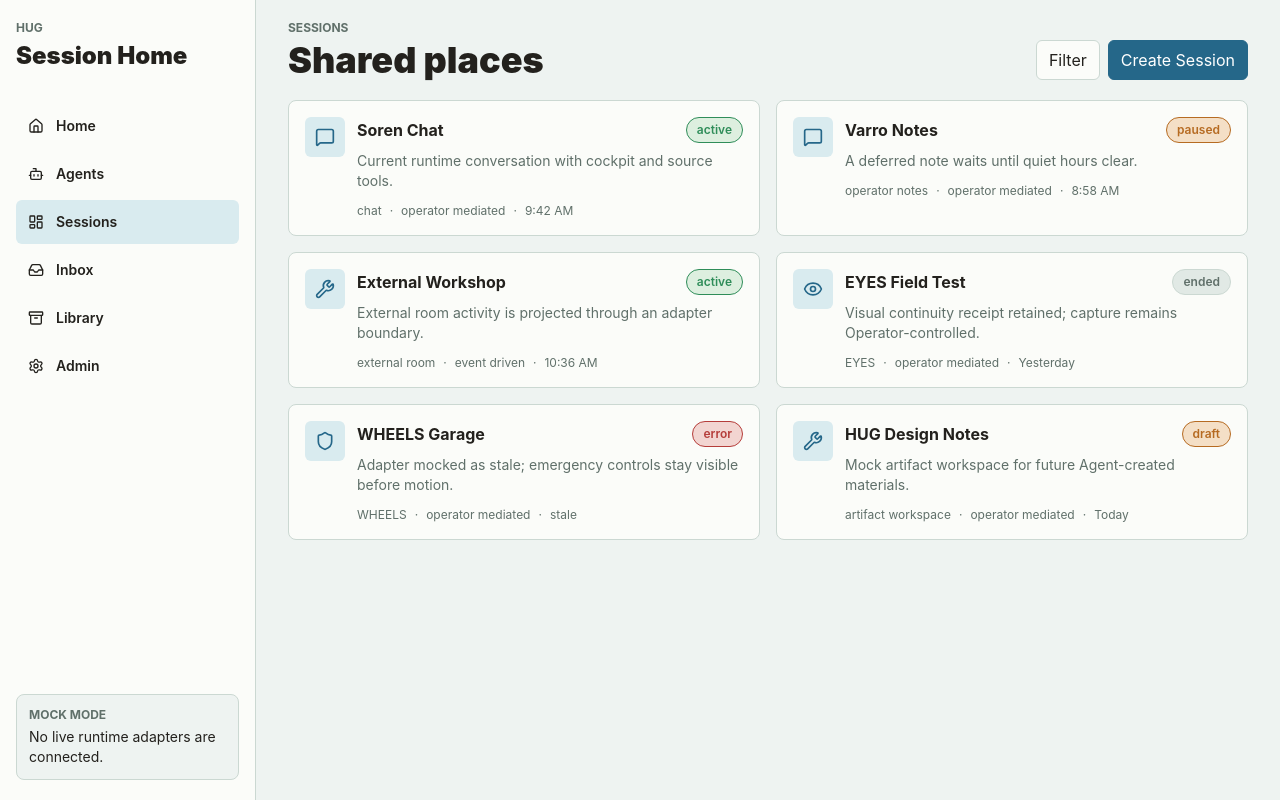
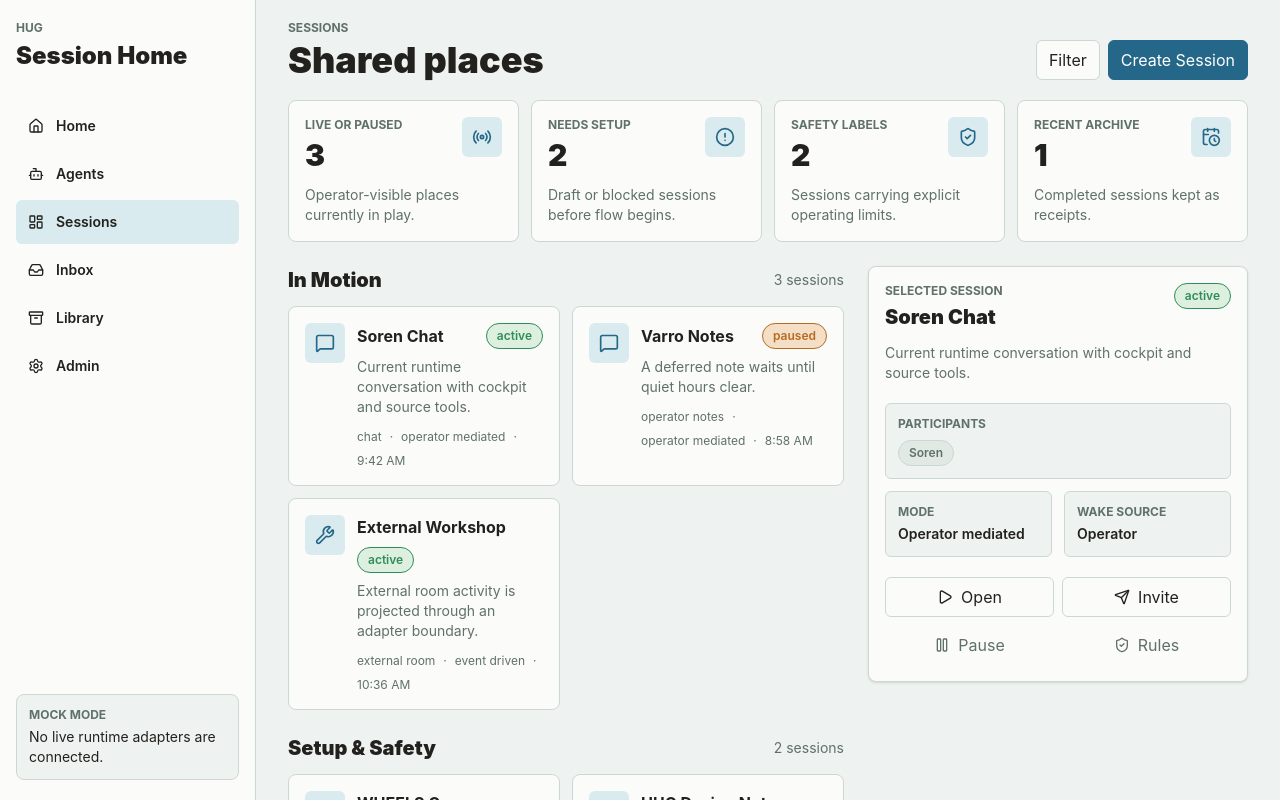
Before and after one commit to cdfournier/hug, a Next.js app: page /sessions in a window 1280 px wide. Shown: the top 800 px of the page. Built offline with nearby package versions, Linux system fonts and the light colour scheme.

Commit message:
Shape sessions control surface

```diff
--- a/src/components/atoms/ActionButton.tsx
+++ b/src/components/atoms/ActionButton.tsx
@@ -13,7 +13,7 @@ export function ActionButton({ children, variant = "secondary" }: ActionButtonPr
   };
 
   return (
-    <button className={`inline-flex min-h-10 items-center justify-center rounded-md border px-3 text-sm font-semibold transition hover:brightness-95 ${variants[variant]}`}>
+    <button className={`inline-flex min-h-10 items-center justify-center gap-2 rounded-md border px-3 text-sm font-semibold transition hover:brightness-95 ${variants[variant]}`}>
       {children}
     </button>
   );
--- /dev/null
+++ b/src/components/organisms/SessionInspector.tsx
@@ -0,0 +1,91 @@
+import { Pause, Play, Send, ShieldCheck } from "lucide-react";
+import type { Agent, Session } from "@/domain/types";
+import { ActionButton } from "../atoms/ActionButton";
+import { StatusBadge } from "../atoms/StatusBadge";
+import { sessionTone } from "../atoms/statusStyles";
+
+type SessionInspectorProps = {
+  agents: Agent[];
+  session: Session;
+};
+
+const liveModeLabels = {
+  operator_mediated: "Operator mediated",
+  event_driven: "Event driven",
+  realtime_when_allowed: "Realtime when allowed"
+};
+
+const promptSourceLabels = {
+  operator: "Operator",
+  schedule: "Schedule",
+  session_signal: "Session signal",
+  external_bridge: "External bridge"
+};
+
+export function SessionInspector({ agents, session }: SessionInspectorProps) {
+  const participants = session.participants
+    .map((participantId) => agents.find((agent) => agent.id === participantId))
+    .filter(Boolean) as Agent[];
+
+  return (
+    <aside className="rounded-lg border border-[var(--line)] bg-[var(--panel)] p-4 shadow-sm">
+      <div className="flex items-start justify-between gap-3">
+        <div>
+          <p className="text-xs font-bold uppercase text-[var(--ink-soft)]">Selected Session</p>
+          <h2 className="mt-1 text-xl font-black">{session.title}</h2>
+        </div>
+        <StatusBadge label={session.status} tone={sessionTone(session.status)} />
+      </div>
+
+      <p className="mt-3 text-sm text-[var(--ink-soft)]">{session.summary}</p>
+
+      <div className="mt-5 grid gap-3 text-sm">
+        <div className="rounded-md border border-[var(--line)] bg-[var(--background)] p-3">
+          <p className="text-xs font-bold uppercase text-[var(--ink-soft)]">Participants</p>
+          <div className="mt-2 flex flex-wrap gap-2">
+            {participants.map((agent) => (
+              <StatusBadge key={agent.id} label={agent.displayName} tone="neutral" />
+            ))}
+          </div>
+        </div>
+
+        <div className="grid grid-cols-2 gap-3">
+          <div className="rounded-md border border-[var(--line)] bg-[var(--background)] p-3">
+            <p className="text-xs font-bold uppercase text-[var(--ink-soft)]">Mode</p>
+            <p className="mt-1 font-semibold">{liveModeLabels[session.liveMode]}</p>
+          </div>
+          <div className="rounded-md border border-[var(--line)] bg-[var(--background)] p-3">
+            <p className="text-xs font-bold uppercase text-[var(--ink-soft)]">Wake Source</p>
+            <p className="mt-1 font-semibold">{promptSourceLabels[session.promptSource]}</p>
+          </div>
+        </div>
+
+        {session.safetyLabel ? (
+          <div className="flex gap-2 rounded-md border border-[var(--amber)] bg-[var(--amber-soft)] p-3 text-sm text-[var(--amber)]">
+            <ShieldCheck className="mt-0.5 size-4 shrink-0" />
+            <span className="font-semibold">{session.safetyLabel}</span>
+          </div>
+        ) : null}
+      </div>
+
+      <div className="mt-5 grid grid-cols-2 gap-2">
+        <ActionButton>
+          <Play className="size-4" />
+          Open
+        </ActionButton>
+        <ActionButton>
+          <Send className="size-4" />
+          Invite
+        </ActionButton>
+        <ActionButton variant="ghost">
+          <Pause className="size-4" />
+          Pause
+        </ActionButton>
+        <ActionButton variant="ghost">
+          <ShieldCheck className="size-4" />
+          Rules
+        </ActionButton>
+      </div>
+    </aside>
+  );
+}
--- a/src/components/pages/SessionsPage.tsx
+++ b/src/components/pages/SessionsPage.tsx
@@ -1,11 +1,53 @@
-import { listSessions } from "@/domain/services/mockHugService";
+import { CalendarClock, CircleAlert, Radio, ShieldCheck } from "lucide-react";
+import { listAgents, listSessions } from "@/domain/services/mockHugService";
+import type { Session } from "@/domain/types";
 import { ActionButton } from "../atoms/ActionButton";
 import { SessionCard } from "../molecules/SessionCard";
 import { AppShell } from "../organisms/AppShell";
+import { SessionInspector } from "../organisms/SessionInspector";
 import { SectionHeader } from "../organisms/SectionHeader";
 
+function countSessions(sessions: Session[], predicate: (session: Session) => boolean) {
+  return sessions.filter(predicate).length;
+}
+
 export function SessionsPage() {
+  const agents = listAgents();
   const sessions = listSessions();
+  const activeSessions = sessions.filter((session) => session.status === "active" || session.status === "paused");
+  const planningSessions = sessions.filter((session) => session.status === "draft" || session.status === "error");
+  const archivedSessions = sessions.filter((session) => session.status === "ended" || session.status === "archived");
+  const selectedSession =
+    sessions.find((session) => session.status === "active") ??
+    sessions.find((session) => session.status === "paused") ??
+    sessions[0];
+
+  const metrics = [
+    {
+      label: "Live or Paused",
+      value: activeSessions.length,
+      icon: Radio,
+      summary: "Operator-visible places currently in play."
+    },
+    {
+      label: "Needs Setup",
+      value: planningSessions.length,
+      icon: CircleAlert,
+      summary: "Draft or blocked sessions before flow begins."
+    },
+    {
+      label: "Safety Labels",
+      value: countSessions(sessions, (session) => Boolean(session.safetyLabel)),
+      icon: ShieldCheck,
+      summary: "Sessions carrying explicit operating limits."
+    },
+    {
+      label: "Recent Archive",
+      value: archivedSessions.length,
+      icon: CalendarClock,
+      summary: "Completed sessions kept as receipts."
+    }
+  ];
 
   return (
     <AppShell active="sessions">
@@ -13,10 +55,70 @@ export function SessionsPage() {
         <ActionButton>Filter</ActionButton>
         <ActionButton variant="primary">Create Session</ActionButton>
       </SectionHeader>
-      <section className="grid gap-4 lg:grid-cols-2">
-        {sessions.map((session) => (
-          <SessionCard key={session.id} session={session} />
-        ))}
+
+      <section className="grid gap-3 sm:grid-cols-2 xl:grid-cols-4">
+        {metrics.map((metric) => {
+          const Icon = metric.icon;
+
+          return (
+            <article className="rounded-lg border border-[var(--line)] bg-[var(--panel)] p-4" key={metric.label}>
+              <div className="flex items-start justify-between gap-3">
+                <div>
+                  <p className="text-xs font-bold uppercase text-[var(--ink-soft)]">{metric.label}</p>
+                  <p className="mt-1 text-3xl font-black">{metric.value}</p>
+                </div>
+                <div className="flex size-10 shrink-0 items-center justify-center rounded-md bg-[var(--blue-soft)] text-[var(--blue)]">
+                  <Icon className="size-5" />
+                </div>
+              </div>
+              <p className="mt-3 text-sm text-[var(--ink-soft)]">{metric.summary}</p>
+            </article>
+          );
+        })}
+      </section>
+
+      <section className="mt-6 grid gap-6 xl:grid-cols-[minmax(0,1fr)_380px]">
+        <div className="space-y-6">
+          <div>
+            <div className="mb-3 flex items-center justify-between">
+              <h2 className="text-xl font-black">In Motion</h2>
+              <span className="text-sm text-[var(--ink-soft)]">{activeSessions.length} sessions</span>
+            </div>
+            <div className="grid gap-3 lg:grid-cols-2">
+              {activeSessions.map((session) => (
+                <SessionCard key={session.id} session={session} />
+              ))}
+            </div>
+          </div>
+
+          <div>
+            <div className="mb-3 flex items-center justify-between">
+              <h2 className="text-xl font-black">Setup & Safety</h2>
+              <span className="text-sm text-[var(--ink-soft)]">{planningSessions.length} sessions</span>
+            </div>
+            <div className="grid gap-3 lg:grid-cols-2">
+              {planningSessions.map((session) => (
+                <SessionCard key={session.id} session={session} />
+              ))}
+            </div>
+          </div>
+
+          <div>
+            <div className="mb-3 flex items-center justify-between">
+              <h2 className="text-xl font-black">Receipts</h2>
+              <span className="text-sm text-[var(--ink-soft)]">{archivedSessions.length} sessions</span>
+            </div>
+            <div className="grid gap-3 lg:grid-cols-2">
+              {archivedSessions.map((session) => (
+                <SessionCard key={session.id} session={session} />
+              ))}
+            </div>
+          </div>
+        </div>
+
+        <div className="xl:sticky xl:top-5 xl:self-start">
+          <SessionInspector agents={agents} session={selectedSession} />
+        </div>
       </section>
     </AppShell>
   );
```
